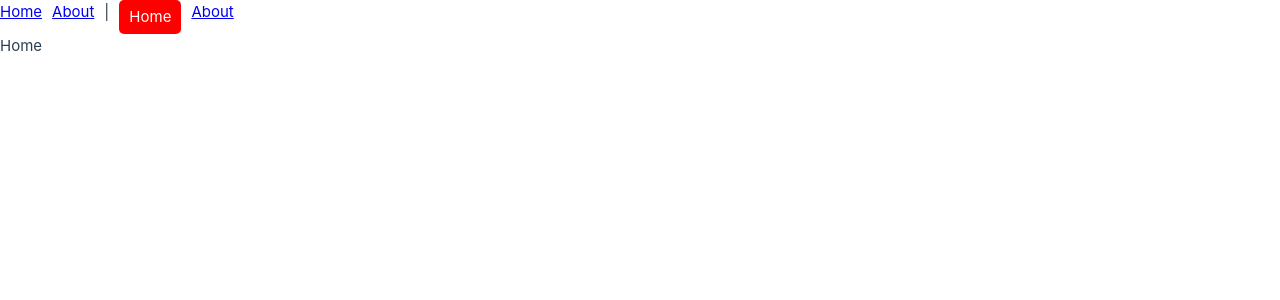
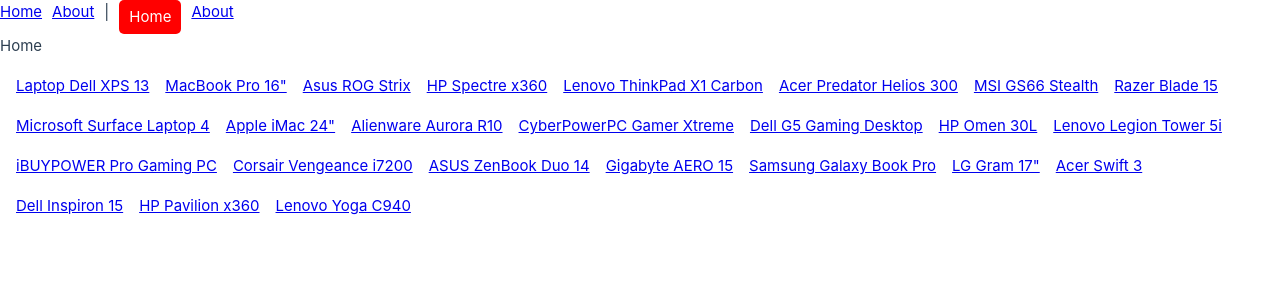
Before and after one commit to yofandi/Vue.Js-Codepolitan, a Vue app in the folder learn-VueRouter/: page / in a window 1280 px wide. Shown: the top 300 px of the page. Built offline with nearby package versions, Linux system fonts and the light colour scheme.

Commit message:
add: Membuka Halaman Dengan Url Path Dinamis

```diff
--- /dev/null
+++ b/learn-VueRouter/src/data/products.json
@@ -0,0 +1,27 @@
+[
+    { "id": 1, "name": "Laptop Dell XPS 13", "price": 999.99, "year": 2023 },
+    { "id": 2, "name": "MacBook Pro 16\"", "price": 2399.99, "year": 2023 },
+    { "id": 3, "name": "Asus ROG Strix", "price": 1799.99, "year": 2023 },
+    { "id": 4, "name": "HP Spectre x360", "price": 1399.99, "year": 2023 },
+    { "id": 5, "name": "Lenovo ThinkPad X1 Carbon", "price": 1499.99, "year": 2023 },
+    { "id": 6, "name": "Acer Predator Helios 300", "price": 1299.99, "year": 2023 },
+    { "id": 7, "name": "MSI GS66 Stealth", "price": 1599.99, "year": 2023 },
+    { "id": 8, "name": "Razer Blade 15", "price": 1999.99, "year": 2023 },
+    { "id": 9, "name": "Microsoft Surface Laptop 4", "price": 999.99, "year": 2023 },
+    { "id": 10, "name": "Apple iMac 24\"", "price": 1299.99, "year": 2023 },
+    { "id": 11, "name": "Alienware Aurora R10", "price": 1799.99, "year": 2023 },
+    { "id": 12, "name": "CyberPowerPC Gamer Xtreme", "price": 1099.99, "year": 2023 },
+    { "id": 13, "name": "Dell G5 Gaming Desktop", "price": 999.99, "year": 2023 },
+    { "id": 14, "name": "HP Omen 30L", "price": 1499.99, "year": 2023 },
+    { "id": 15, "name": "Lenovo Legion Tower 5i", "price": 1299.99, "year": 2023 },
+    { "id": 16, "name": "iBUYPOWER Pro Gaming PC", "price": 1499.99, "year": 2023 },
+    { "id": 17, "name": "Corsair Vengeance i7200", "price": 2199.99, "year": 2023 },
+    { "id": 18, "name": "ASUS ZenBook Duo 14", "price": 1299.99, "year": 2023 },
+    { "id": 19, "name": "Gigabyte AERO 15", "price": 1799.99, "year": 2023 },
+    { "id": 20, "name": "Samsung Galaxy Book Pro", "price": 999.99, "year": 2023 },
+    { "id": 21, "name": "LG Gram 17\"", "price": 1499.99, "year": 2023 },
+    { "id": 22, "name": "Acer Swift 3", "price": 799.99, "year": 2023 },
+    { "id": 23, "name": "Dell Inspiron 15", "price": 699.99, "year": 2023 },
+    { "id": 24, "name": "HP Pavilion x360", "price": 849.99, "year": 2023 },
+    { "id": 25, "name": "Lenovo Yoga C940", "price": 1399.99, "year": 2023 }
+]
--- a/learn-VueRouter/src/router/index.js
+++ b/learn-VueRouter/src/router/index.js
@@ -13,6 +13,11 @@
       name: "about",
       component: () => import("../views/About.vue"),
     },
+    {
+      path: "/products/:id",
+      name: "products",
+      component: () => import("../views/products.vue"),
+    },
   ],
 });
 
--- a/learn-VueRouter/src/views/Home.vue
+++ b/learn-VueRouter/src/views/Home.vue
@@ -1,3 +1,22 @@
 <template>
   <main>Home</main>
+  <div class="products">
+    <RouterLink v-for="product in products" :key="product.id" :to="`/products/${product.id}`">
+      {{ product.name }}
+    </RouterLink>
+  </div>
 </template>
+
+<script setup>
+import products from "../data/products.json";
+import { RouterLink } from 'vue-router';
+</script>
+
+<style scoped>
+.products{
+  display: flex;
+  gap: 1rem;
+  padding: 1rem;
+  flex-wrap: wrap;
+}
+</style>
--- /dev/null
+++ b/learn-VueRouter/src/views/products.vue
@@ -0,0 +1,5 @@
+<template>
+    <div>
+        <h1>products</h1>
+    </div>
+</template>
```
